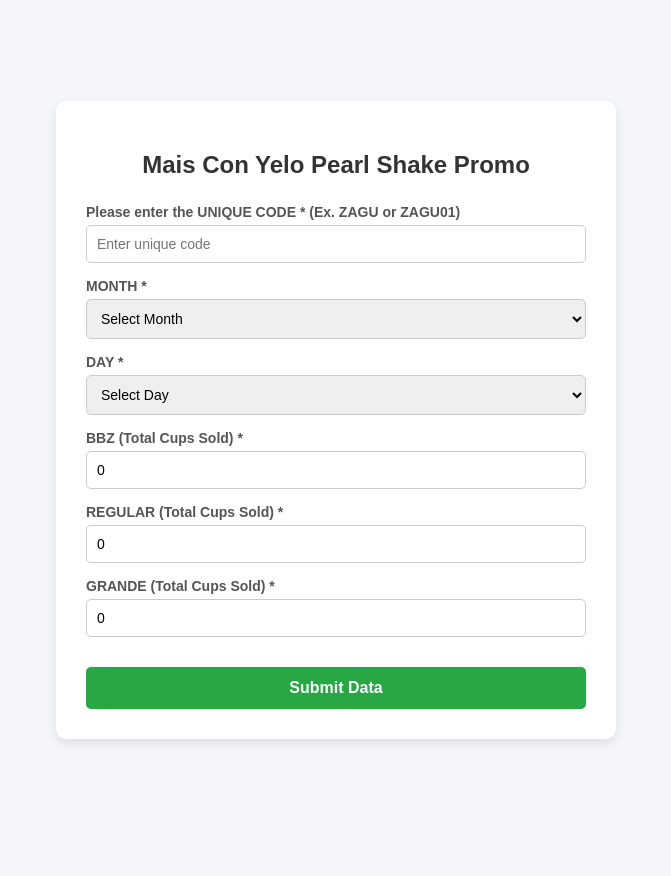
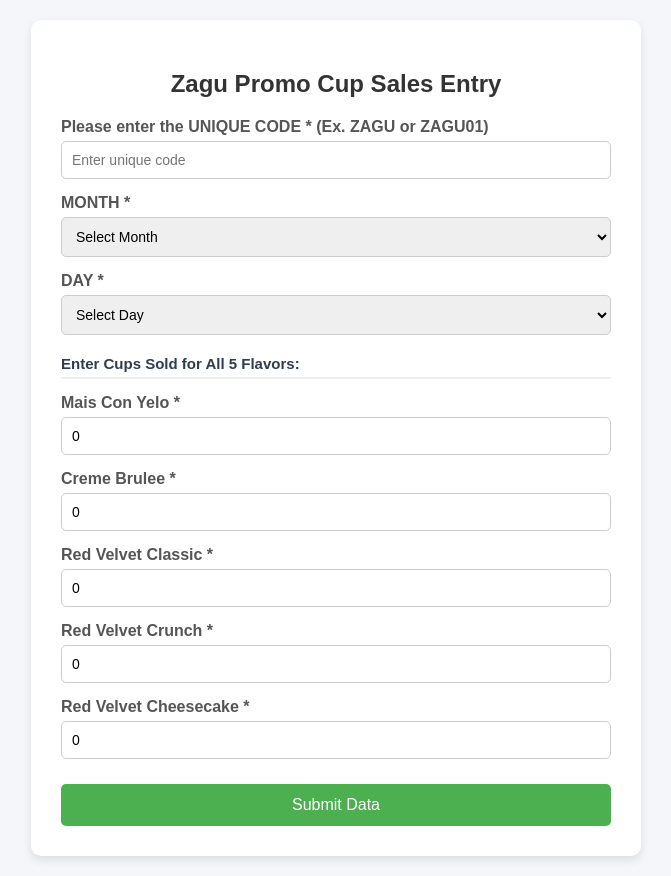
Before and after one commit to misdatazagu-hash/promo-system, a Flask app: page / in a window 1280 px wide. Shown: the whole page, without its empty margins (304-975 px from the left). Before the commit the page ends 743 px from the top, so only its background shows below. Run offline with Flask 3, Linux system fonts and the light colour scheme.

Commit message:
Update form.html

```diff
--- a/templates/form.html
+++ b/templates/form.html
@@ -3,22 +3,23 @@
 <head>
     <meta charset="UTF-8">
     <meta name="viewport" content="width=device-width, initial-scale=1.0">
-    <title>Mais Con Yelo Pearl Shake Promo</title>
+    <title>Zagu Promo System - All Flavors Entry</title>
     <style>
         body { font-family: Arial, sans-serif; background-color: #f4f6f9; margin: 0; padding: 20px; display: flex; justify-content: center; align-items: center; min-height: 100vh; }
-        .container { background: white; padding: 30px; border-radius: 10px; box-shadow: 0 4px 10px rgba(0,0,0,0.1); width: 100%; max-width: 500px; }
-        h2 { text-align: center; color: #333; margin-bottom: 25px; }
+        .container { background: white; padding: 30px; border-radius: 10px; box-shadow: 0 4px 10px rgba(0,0,0,0.1); width: 100%; max-width: 550px; }
+        h2 { text-align: center; color: #333; margin-bottom: 20px; }
         .form-group { margin-bottom: 15px; }
-        label { display: block; font-weight: bold; margin-bottom: 5px; color: #555; font-size: 14px; }
+        label { display: block; font-weight: bold; margin-bottom: 5px; color: #555; }
         input, select { width: 100%; padding: 10px; border: 1px solid #ccc; border-radius: 5px; box-sizing: border-box; font-size: 14px; }
-        button { width: 100%; background-color: #28a745; color: white; padding: 12px; border: none; border-radius: 5px; font-size: 16px; cursor: pointer; margin-top: 15px; font-weight: bold; }
-        button:hover { background-color: #218838; }
+        button { width: 100%; background-color: #4CAF50; color: white; padding: 12px; border: none; border-radius: 5px; font-size: 16px; cursor: pointer; margin-top: 10px; }
+        button:hover { background-color: #45a049; }
         .alert { background-color: #d4edda; color: #155724; padding: 15px; border-radius: 5px; text-align: center; margin-bottom: 20px; font-weight: bold; }
+        .section-title { font-size: 15px; color: #2c3e50; border-bottom: 2px solid #eee; padding-bottom: 5px; margin-top: 20px; margin-bottom: 15px; font-weight: bold; }
     </style>
 </head>
 <body>
     <div class="container">
-        <h2>Mais Con Yelo Pearl Shake Promo</h2>
+        <h2>Zagu Promo Cup Sales Entry</h2>
 
         {% if success %}
             <div class="alert">Successfully Submitted! Pwede ka nang mag-submit ng panibago.</div>
@@ -59,19 +60,31 @@
                 </select>
             </div>
 
+            <div class="section-title">Enter Cups Sold for All 5 Flavors:</div>
+
             <div class="form-group">
-                <label for="bbz">BBZ (Total Cups Sold) *</label>
-                <input type="number" id="bbz" name="bbz" min="0" required value="0">
+                <label for="mais_con_yelo">Mais Con Yelo *</label>
+                <input type="number" id="mais_con_yelo" name="mais_con_yelo" min="0" required value="0">
             </div>
 
             <div class="form-group">
-                <label for="regular">REGULAR (Total Cups Sold) *</label>
-                <input type="number" id="regular" name="regular" min="0" required value="0">
+                <label for="creme_brulee">Creme Brulee *</label>
+                <input type="number" id="creme_brulee" name="creme_brulee" min="0" required value="0">
             </div>
 
             <div class="form-group">
-                <label for="grande">GRANDE (Total Cups Sold) *</label>
-                <input type="number" id="grande" name="grande" min="0" required value="0">
+                <label for="rv_classic">Red Velvet Classic *</label>
+                <input type="number" id="rv_classic" name="rv_classic" min="0" required value="0">
+            </div>
+
+            <div class="form-group">
+                <label for="rv_crunch">Red Velvet Crunch *</label>
+                <input type="number" id="rv_crunch" name="rv_crunch" min="0" required value="0">
+            </div>
+
+            <div class="form-group">
+                <label for="rv_cheesecake">Red Velvet Cheesecake *</label>
+                <input type="number" id="rv_cheesecake" name="rv_cheesecake" min="0" required value="0">
             </div>
 
             <button type="submit">Submit Data</button>
```
